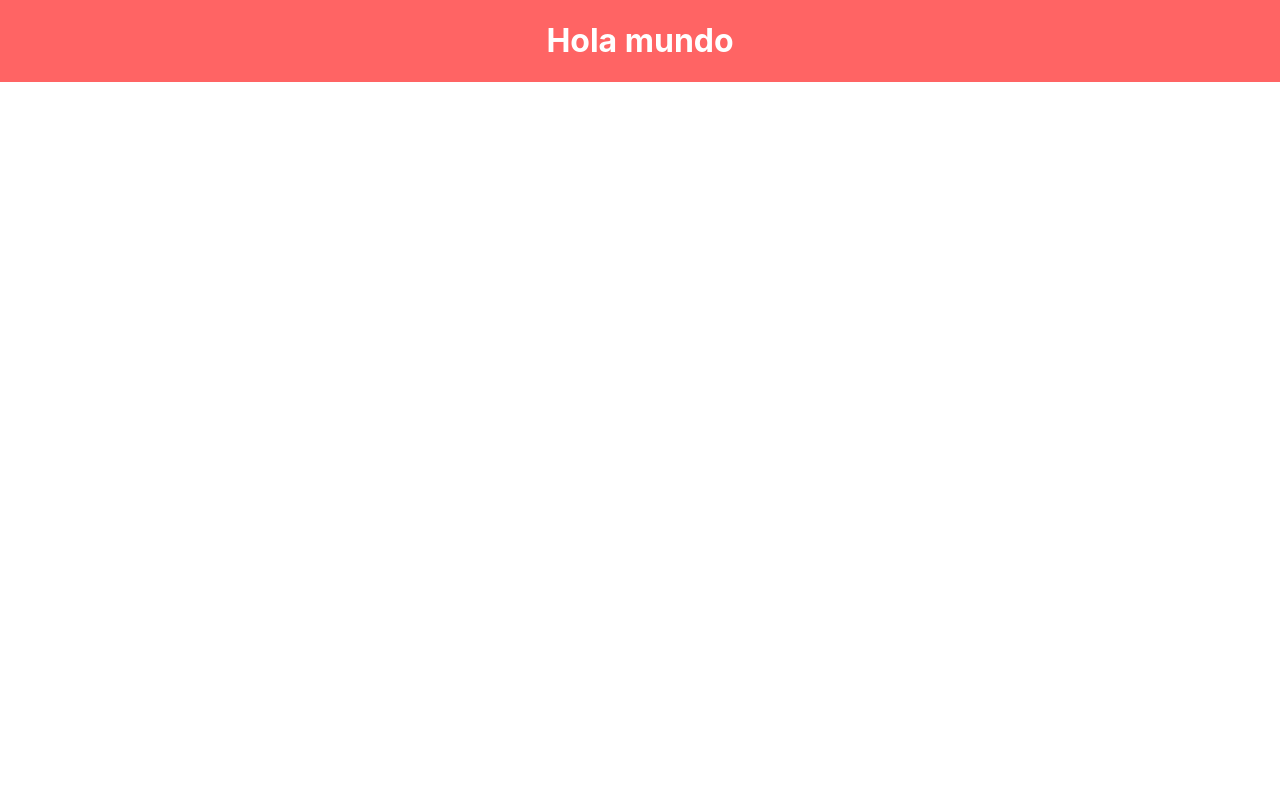
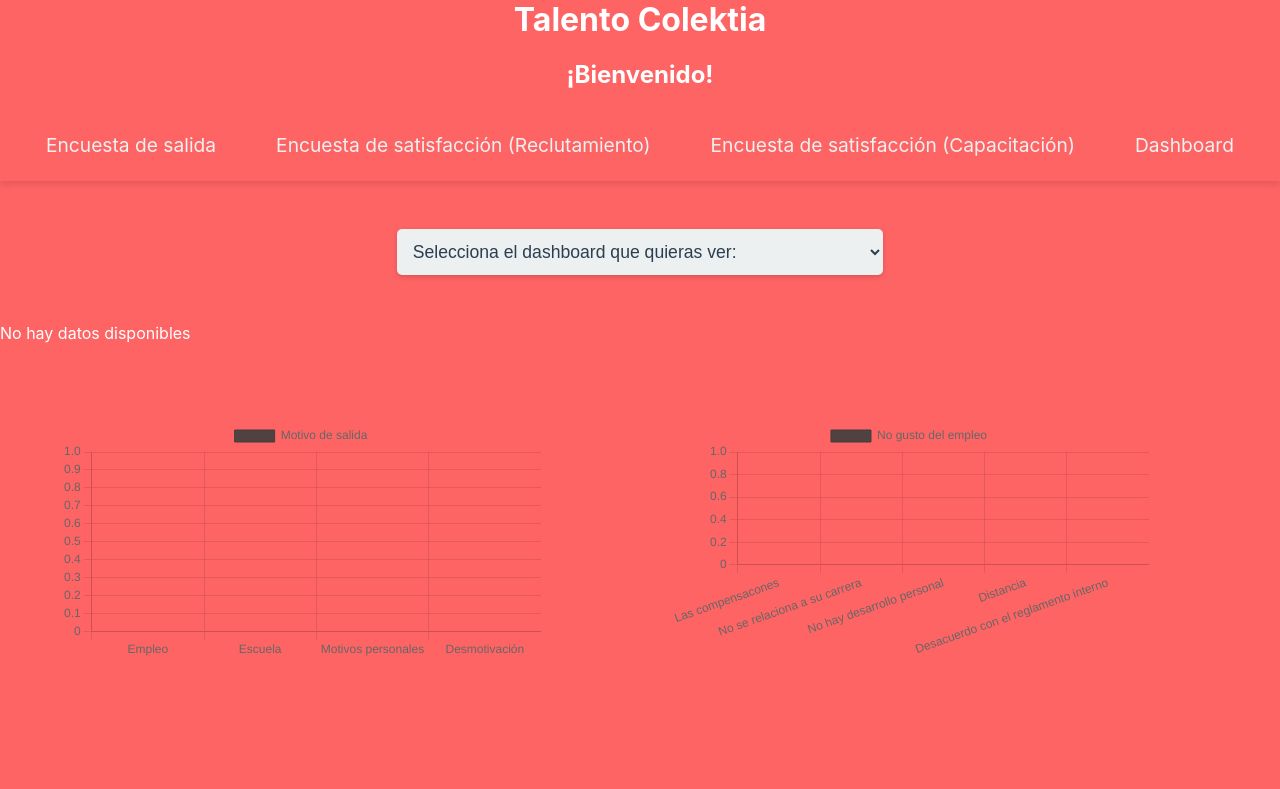
Before and after one commit to ManuelGodel07/colektia, a React (Create React App) app: page / in a window 1280 px wide. Before the commit this address had no page. Shown: the top 789 px of the page. Built offline with nearby package versions, Linux system fonts and the light colour scheme.

Commit message:
third commit

```diff
--- a/src/App.js
+++ b/src/App.js
@@ -16,9 +16,10 @@
           <Route path='/Recruitment' element={<Recruitment />}/>
           <Route path='/Training' element={<Training />}/>
           <Route path="/Quit" element={<Quit />}/>
+          <Route path='*' element={<Home />} />
+
         </Routes>
       </BrowserRouter>
-      <h1>Hola mundo</h1>
     </div>
   );
 };
```
